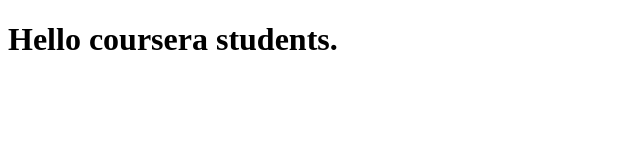
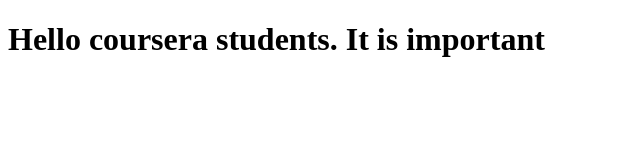
Before and after one commit to rmsalazargit/coursera-test, a plain HTML site: page index.html in a window 1280 px wide. Shown: the whole page, without its empty margins (0-640 px from the left). Drawn offline with Linux system fonts and the light colour scheme.

Commit message:
Next changed.

```diff
--- a/index.html
+++ b/index.html
@@ -5,6 +5,6 @@
     <title>Hello Coursera</title>
   </head>
   <body>
-    <h1>Hello coursera students.</h1>
+    <h1>Hello coursera students. It is important</h1>
   </body>
 </html>
```
